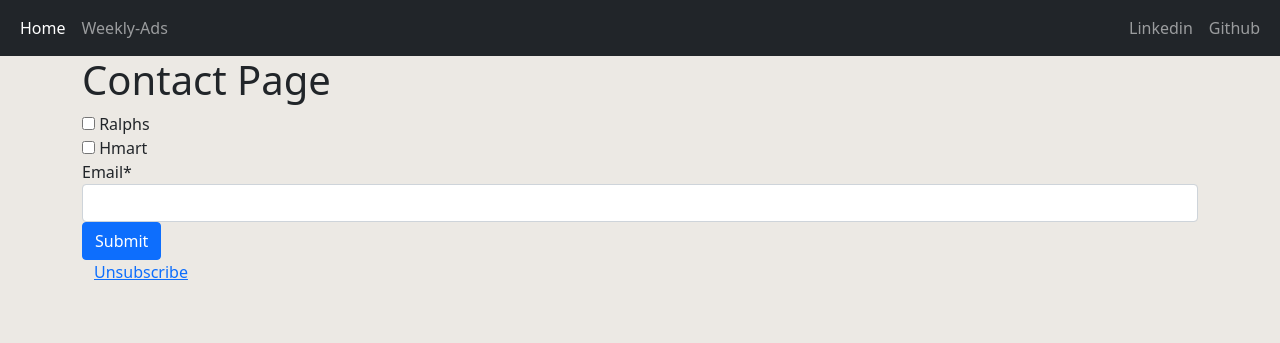
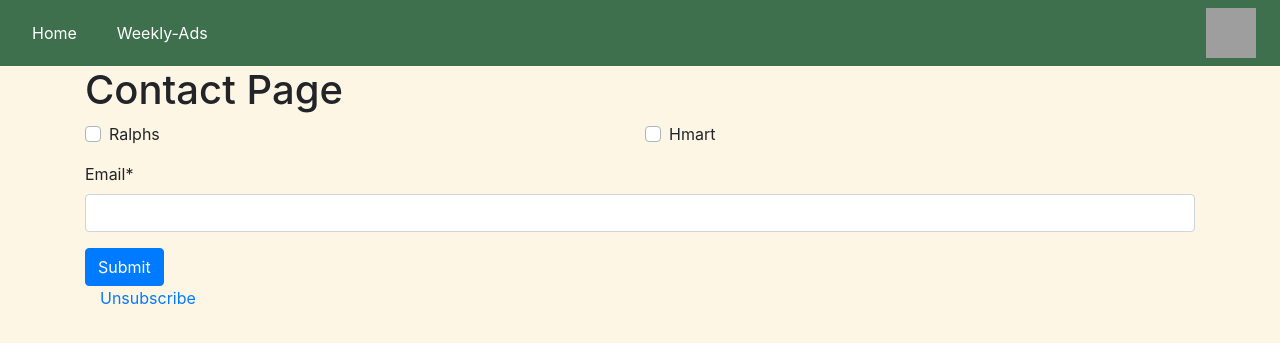
Before and after one commit to d-doan/grocery-ad-fetcher, a Django app: page / in a window 1280 px wide. Shown: the top 343 px of the page. Run offline with Django 4.2, Linux system fonts and the light colour scheme; some libraries are stand-ins or nearby versions; grey boxes are pictures that could not be loaded.

Commit message:
change nav-bar theme

```diff
--- a/contact_users/templates/contact_users/base.html
+++ b/contact_users/templates/contact_users/base.html
@@ -6,34 +6,39 @@
     <meta name="viewport" content="width=device-width, initial-scale=1">
 
     <!-- Bootstrap CSS -->
-    <link href="https://cdn.jsdelivr.net/npm/bootstrap@5.0.2/dist/css/bootstrap.min.css" rel="stylesheet">
-
-    <!-- Bootstrap JS Bundle with Popper -->
-    <script src="https://cdn.jsdelivr.net/npm/bootstrap@5.0.2/dist/js/bootstrap.bundle.min.js"></script>
-    <title>Grocery Ad Webscraper</title>
+    <link rel="stylesheet" href="https://cdn.jsdelivr.net/npm/bootstrap@4.6.2/dist/css/bootstrap.min.css" integrity="sha384-xOolHFLEh07PJGoPkLv1IbcEPTNtaed2xpHsD9ESMhqIYd0nLMwNLD69Npy4HI+N" crossorigin="anonymous">
   </head>
 
-  <body style="background-color:#ece9e4;">
-    <nav class="navbar navbar-expand-sm navbar-dark bg-dark">
-      <div class="container-fluid">
-        <button type="button" class="navbar-toggler" data-bs-toggle="collapse" data-bs-target="#navbarCollapse">
+  <body style="background-color:#fef6e4;">
+    <section id="navigation">
+      <nav class="navbar navbar-expand-sm navbar-dark" style="background-color: #3F704D;">
+        <button class="navbar-toggler" type="button" data-toggle="collapse" data-target="#navbarSupportedContent" aria-controls="navbarSupportedContent" aria-expanded="false" aria-label="Toggle navigation">
           <span class="navbar-toggler-icon"></span>
         </button>
-        <div class="collapse navbar-collapse" id="navbarCollapse">
-          <div class="navbar-nav">
-            <a href="../" class="nav-item nav-link active">Home</a>
-            <a href="../weekly_ads/" class="nav-item nav-link">Weekly-Ads</a>
-          </div>
-          <div class="navbar-nav ms-auto">
-            <a href="#" class="nav-item nav-link">Linkedin</a>
-            <a href="https://github.com/d-doan" class="nav-item nav-link">Github</a>
-          </div>
+
+        <div class="collapse navbar-collapse" id="navbarSupportedContent">
+          <ul class="navbar-nav mr-auto">
+            <li class="nav-item active px-2">
+              <a class="nav-link" href="../">Home <span class="sr-only">(current)</span></a>
+            </li>
+            <li class="nav-item active px-3">
+              <a class="nav-link" href="../weekly_ads/">Weekly-Ads</a>
+            </li>
+          </ul>
+          <ul class="navbar-nav px-2">
+              <a clalss="navbar-brand ml-auto" href="https://github.com/d-doan/grocery-ad-fetcher">
+                <img src="https://cdn-icons-png.flaticon.com/512/25/25231.png" alt="Github" width="50" height="50">
+              </a>
+          </ul>
         </div>
-      </div>
-    </nav>
+      </nav>
+    </section>
+
     <div class="container">
       {% block body%} {% endblock %}
     </div>
-
+    <!-- Bootstrap JS Bundle with Popper -->
+    <script src="https://cdn.jsdelivr.net/npm/jquery@3.5.1/dist/jquery.slim.min.js" integrity="sha384-DfXdz2htPH0lsSSs5nCTpuj/zy4C+OGpamoFVy38MVBnE+IbbVYUew+OrCXaRkfj" crossorigin="anonymous"></script>
+    <script src="https://cdn.jsdelivr.net/npm/bootstrap@4.6.2/dist/js/bootstrap.bundle.min.js" integrity="sha384-Fy6S3B9q64WdZWQUiU+q4/2Lc9npb8tCaSX9FK7E8HnRr0Jz8D6OP9dO5Vg3Q9ct" crossorigin="anonymous"></script>
   </body>
 </html>
--- a/contact_users/templates/contact_users/contact.html
+++ b/contact_users/templates/contact_users/contact.html
@@ -8,5 +8,5 @@
   {% crispy form %}
   <div class="container">
     <a href="../unsubscribe/">Unsubscribe</a>
-
+  </div>
 {% endblock %}
```
